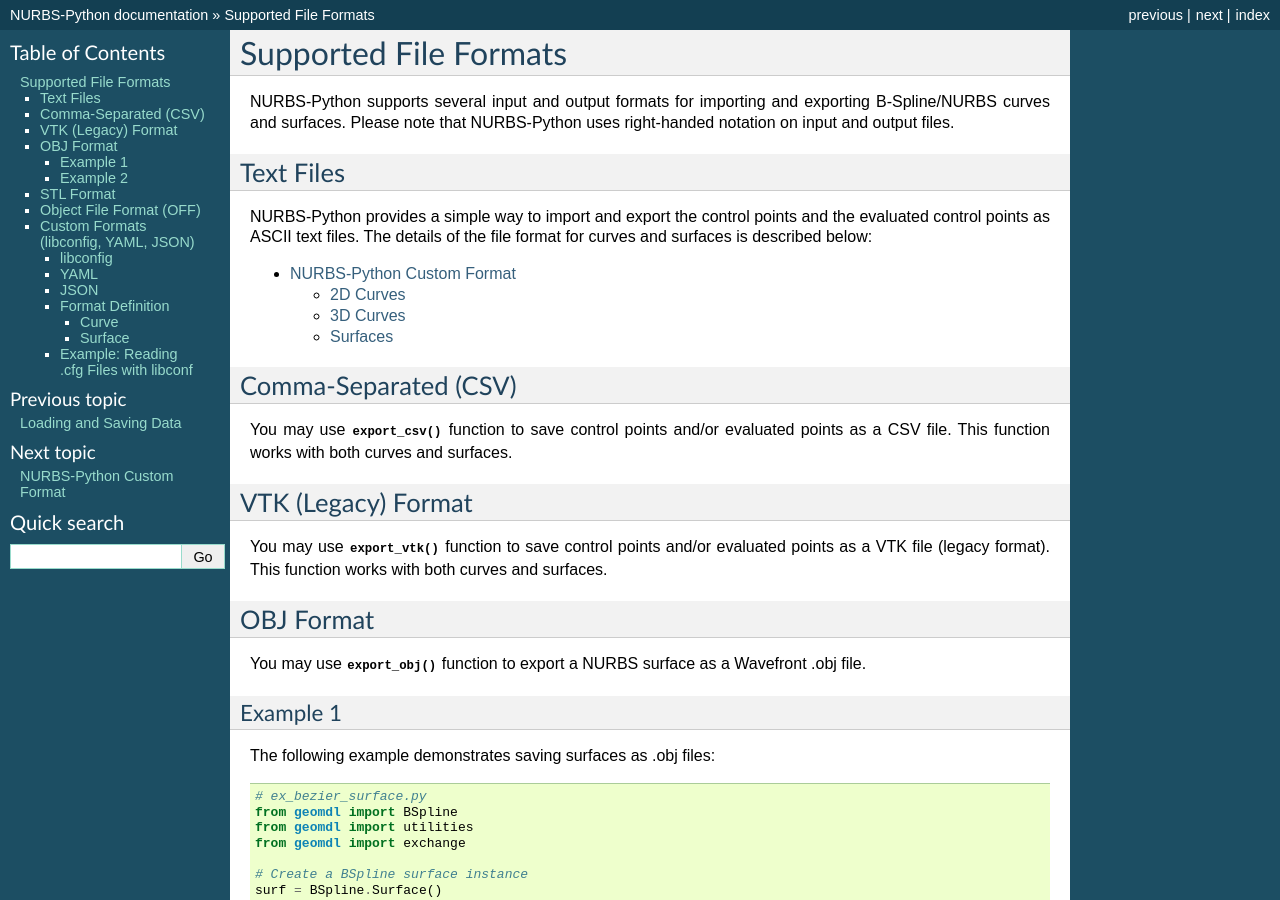
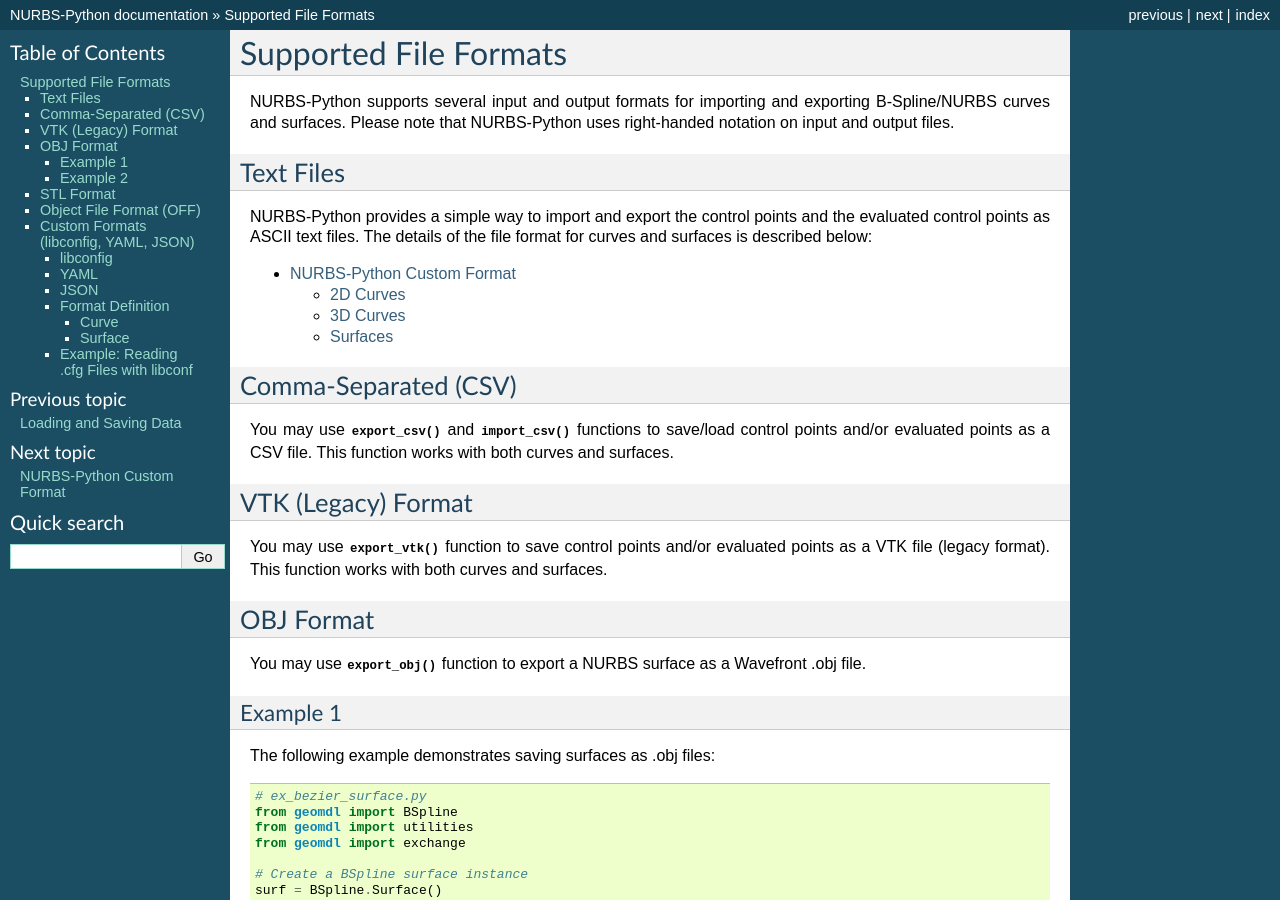
Before and after one commit to orbingol/NURBS-Python, a Sphinx documentation site: the page built from docs/file_formats.rst, in a window 1280 px wide and 900 px high. Built offline with Sphinx 7.4.7, drawn with Linux system fonts in a browser that asks for light colours; formulas are drawn with MathJax 3.

Commit message:
Add CSV import

```diff
--- a/docs/file_formats.rst
+++ b/docs/file_formats.rst
@@ -18,8 +18,8 @@ text files. The details of the file format for curves and surfaces is described
 Comma-Separated (CSV)
 =====================
 
-You may use :py:func:`.export_csv()` function to save control points and/or evaluated points as a CSV file. This
-function works with both curves and surfaces.
+You may use :py:func:`.export_csv()` and :py:func:`.import_csv()` functions to save/load control points and/or evaluated
+points as a CSV file. This function works with both curves and surfaces.
 
 VTK (Legacy) Format
 ===================
```
